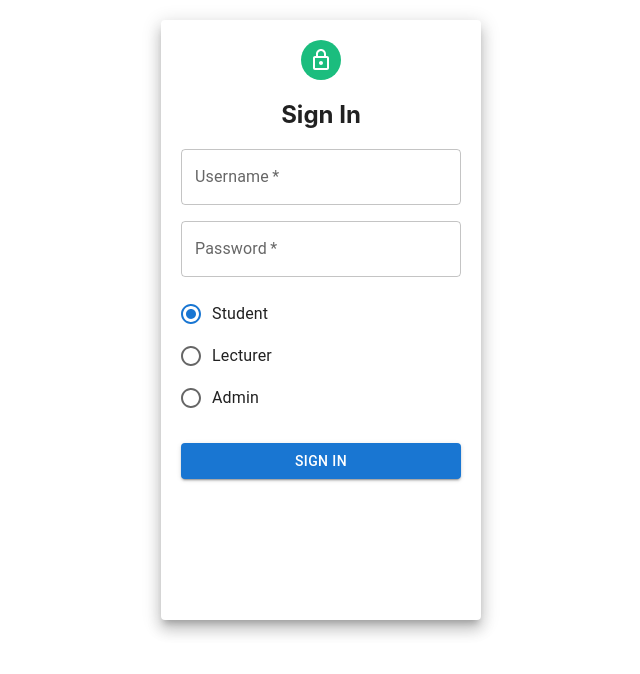
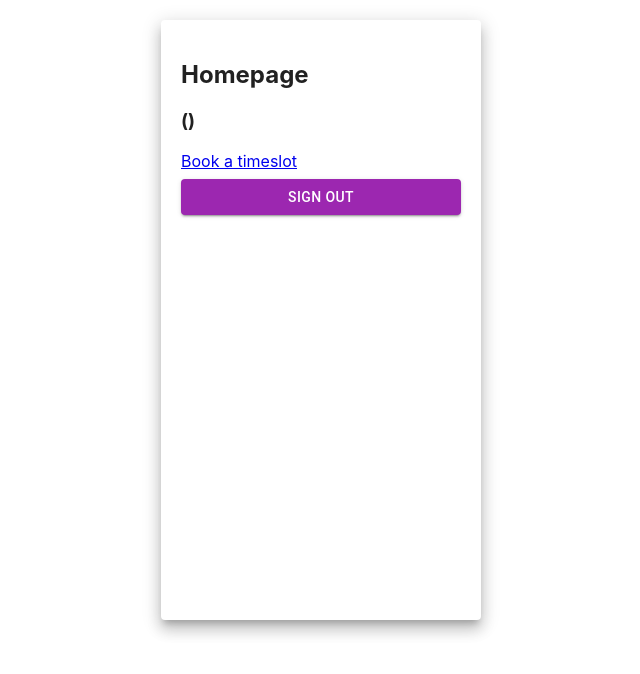
Before and after one commit to whitecompass/FYP-dylan, a React (Create React App) app in the folder booking-system/client/: page /home in a window 1280 px wide. Shown: the top 674 px of the page, without its empty margins (319-959 px from the left). Built offline with nearby package versions, Linux system fonts and the light colour scheme.

Commit message:
Add react-router to project

```diff
--- a/booking-system/client/src/App.js
+++ b/booking-system/client/src/App.js
@@ -1,11 +1,21 @@
 import React, { useEffect, useState } from 'react';
+
+import { Routes, Route, Link, BrowserRouter as Router } from "react-router-dom";
+
+import Login from './Login';
+import Homepage from './Homepage';
 import Calendar from './Calendar';
-import Login from './Login';
 
 function App() {
     return (
         <div>
-            <Login />
+            <Router>
+                <Routes>
+                    <Route path="/" element={<Login />} />
+                    <Route path="home" element={<Homepage />} />
+                    <Route path="calendar" element={<Calendar />} />
+                </Routes>
+            </Router>
         </div>
     );
 }
--- a/booking-system/client/src/Calendar.js
+++ b/booking-system/client/src/Calendar.js
@@ -1,5 +1,6 @@
 import { React, useState } from 'react';
 import { parseISO } from 'date-fns';
+import axios from 'axios';
 import { Scheduler } from '@aldabil/react-scheduler';
 
 import DialogPopup from './DialogPopup'
@@ -13,26 +14,16 @@ const Calendar = () => {
     const [dialogMessage, setDialogMessage] = useState("");
     const [dialogTitle, setDialogTitle] = useState("");
 
-    const handleDialogOpen = () => {
-        setDialogOpen(true)
-    }
-
     const handleDialogClose = () => {
-        setDialogOpen(false)
-    }
-
-    const handleMessage = (my_message) => {
-        setDialogMessage(my_message)
-    }
-
-    const handleTitle = (my_title) => {
-        setDialogTitle(my_title)
+        setDialogTitle("");
+        setDialogMessage("");
+        setDialogOpen(false);
     }
 
     const fetchRemote = async () => {
         try {
-            const res = await fetch(`${BACKEND_URL}/calendar_data`);
-            const events = await res.json();
+            const res = await axios.get(`${BACKEND_URL}/calendar_data`);
+            const events = res.data;
             console.log("Events", events);
 
             const parsedEvents = events.map(event => {
@@ -47,7 +38,6 @@ const Calendar = () => {
         } catch (err) {
             console.log('Error:', err);
         }
-
     }
 
     const handleConfirm = async (event, action) => {
@@ -56,25 +46,25 @@ const Calendar = () => {
             let method;
             let event_color;
 
-            const user_group = localStorage.getItem("group")
-            const user_role = localStorage.getItem("role")
+            const userGroup = localStorage.getItem("userGroup")
+            const userRole = localStorage.getItem("userRole")
 
             if (action === "edit") {
                 // Check if user has edit permissions
-                if (user_group === event.grp_id ||
-                    user_role === "admin") {
+                if (userGroup === event.grp_id ||
+                    userRole === "admin") {
                     url = `${BACKEND_URL}/calendar_data/${event.event_id}`;
                     method = "PUT";
                 } else {
-                    handleDialogOpen()
-                    handleTitle("You do not have the relevant permissions")
-                    handleMessage("Not from the correct group/Not an admin")
+                    setDialogOpen()
+                    setDialogTitle("You do not have the relevant permissions")
+                    setDialogMessage("Not from the correct group/Not an admin")
                     return null;
                 }
             } else if (action === "create") {
                 url = `${BACKEND_URL}/calendar_data/`;
                 method = "POST";
-                event_color = GROUP_COLORS[user_group]
+                event_color = GROUP_COLORS[userGroup]
             } else {
                 return null;
             }
@@ -86,13 +76,14 @@ const Calendar = () => {
                 }
             }
             let body = JSON.stringify(event);
-            const res = await fetch(url, {
+            const res = await axios({
                 method,
+                url,
                 headers: { "Content-Type": "application/json" },
-                body
+                data: body
             });
-            const data = await res.json();
-            return data;
+
+            return res.data;
         } catch (err) {
             console.error("Error:", err);
         }
@@ -100,10 +91,8 @@ const Calendar = () => {
 
     const handleDelete = async (deletedId) => {
         try {
-            const res = await fetch(`${BACKEND_URL}/calendar_data/${deletedId}`, {
-                method: "DELETE"
-            });
-            return await res.json();
+            const res = await axios.delete(`${BACKEND_URL}/calendar_data/${deletedId}`);
+            return res.data;
         } catch (err) {
             console.error("Error:", err)
         }
--- /dev/null
+++ b/booking-system/client/src/Homepage.js
@@ -0,0 +1,30 @@
+import React from 'react';
+import { Link } from "react-router-dom";
+import { Paper, TextField, Button } from '@mui/material';
+
+import Calendar from './Calendar';
+
+const Homepage = (props) => {
+    const paperStyle = { padding: 20, height: '70vh', width: 280, margin: "20px auto" };
+    const btnstyle = { margin: '8px 0' };
+
+    return (
+        <Paper elevation={10} style={paperStyle} >
+            <h2>Homepage</h2>
+            <h3> {localStorage.getItem('username')} ({localStorage.getItem('userRole')}) </h3>
+            <Link to="/calendar">Book a timeslot</Link>
+            <Button
+                type='submit'
+                color='secondary'
+                variant="contained"
+                style={btnstyle}
+                onClick={props.onLogout}
+                fullWidth
+            >
+                Sign out
+            </Button>
+        </Paper>
+    );
+}
+
+export default Homepage;
--- a/booking-system/client/src/Login.js
+++ b/booking-system/client/src/Login.js
@@ -1,10 +1,10 @@
 import React, { useEffect, useState } from 'react';
 import axios from "axios";
-import { Grid, Paper, Avatar, TextField, Button, Link } from '@mui/material'
+import { useNavigate } from "react-router-dom";
+import { Grid, Paper, Avatar, TextField, Button } from '@mui/material'
 import LockOutlinedIcon from '@mui/icons-material/LockOutlined';
 import { FormControlLabel, RadioGroup, Radio} from '@mui/material';
 
-import Homepage from './Homepage';
 import DialogPopup from './DialogPopup';
 
 const BACKEND_URL = 'http://localhost:5000';
@@ -13,6 +13,8 @@ const Login = () => {
     const paperStyle = { padding: 20, height: '70vh', width: 280, margin: "20px auto" };
     const avatarStyle = { backgroundColor: '#1bbd7e' };
     const btnstyle = { margin: '8px 0' };
+
+    let navigate = useNavigate();
 
     const [dialogOpen, setDialogOpen] = useState(false);
     const [dialogMessage, setDialogMessage] = useState("");
@@ -56,8 +58,10 @@ const Login = () => {
             // setDialogTitle("Incorrect credentials");
             // setDialogMessage("Incorrect user ID or password. Type the correct user ID and password, and try again.");
         }
-        //test
+
+        // TEST CODE: TO BE REMOVED
         setIsAuthenticated(true);
+        return navigate("/home");
     }
 
     const onLogout = () => {
@@ -68,15 +72,12 @@ const Login = () => {
     return (
         <div>
             <Grid>
-                {
-                    isAuthenticated ? (
-                        <Homepage />
-                    ):(
                 <Paper elevation={10} style={paperStyle} >
                     <Grid align='center'>
                         <Avatar style={avatarStyle}><LockOutlinedIcon /></Avatar>
                         <h2>Sign In</h2>
                     </Grid>
+
                     <form onSubmit={onLogin}>
                     <Grid
                         container
@@ -85,6 +86,7 @@ const Login = () => {
                         alignItems="stretch"
                         spacing={2}
                     >
+
                         <Grid item>
                             <TextField
                                 name='username'
@@ -97,6 +99,7 @@ const Login = () => {
                                 required
                             />
                             </Grid>
+
                             <Grid item>
                                 <TextField
                                     name='password'
@@ -110,17 +113,18 @@ const Login = () => {
                                     required
                                 />
                             </Grid>
+
                             <Grid item>
                                 <RadioGroup
                                     name="userGroup"
                                     value={userRole}
-                                            onChange={(e)=>{ setUserRole(e.currentTarget.value)}}
-                                        >
+                                    onChange={(e)=>{ setUserRole(e.currentTarget.value)}}>
                                     <FormControlLabel value="Student" control={<Radio />} label="Student" />
                                     <FormControlLabel value="Lecturer" control={<Radio />} label="Lecturer" />
                                     <FormControlLabel value="Admin" control={<Radio />} label="Admin" />
                                 </RadioGroup>
                             </Grid>
+
                             <Grid item>
                                 <Button
                                     type='submit'
@@ -135,9 +139,6 @@ const Login = () => {
                         </Grid>
                     </form>
                 </Paper>
-                    )
-
-                }
 
             <DialogPopup
             open={dialogOpen}
@@ -145,6 +146,7 @@ const Login = () => {
             message={dialogMessage}
             handleClose={handleDialogClose}
             />
+
             </Grid>
         </div>
     )
```
Lines whose indentation alone changed are shown as unchanged.
